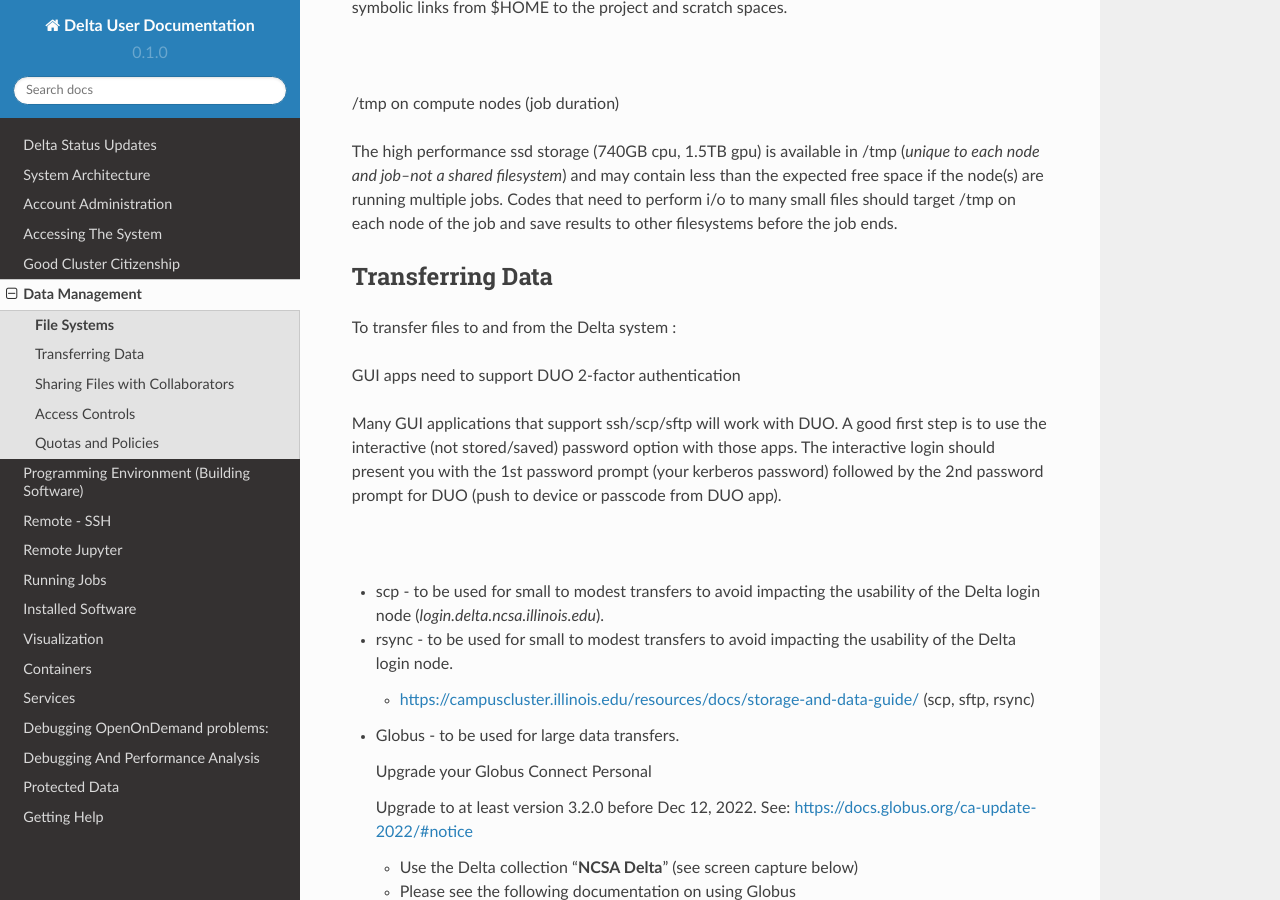
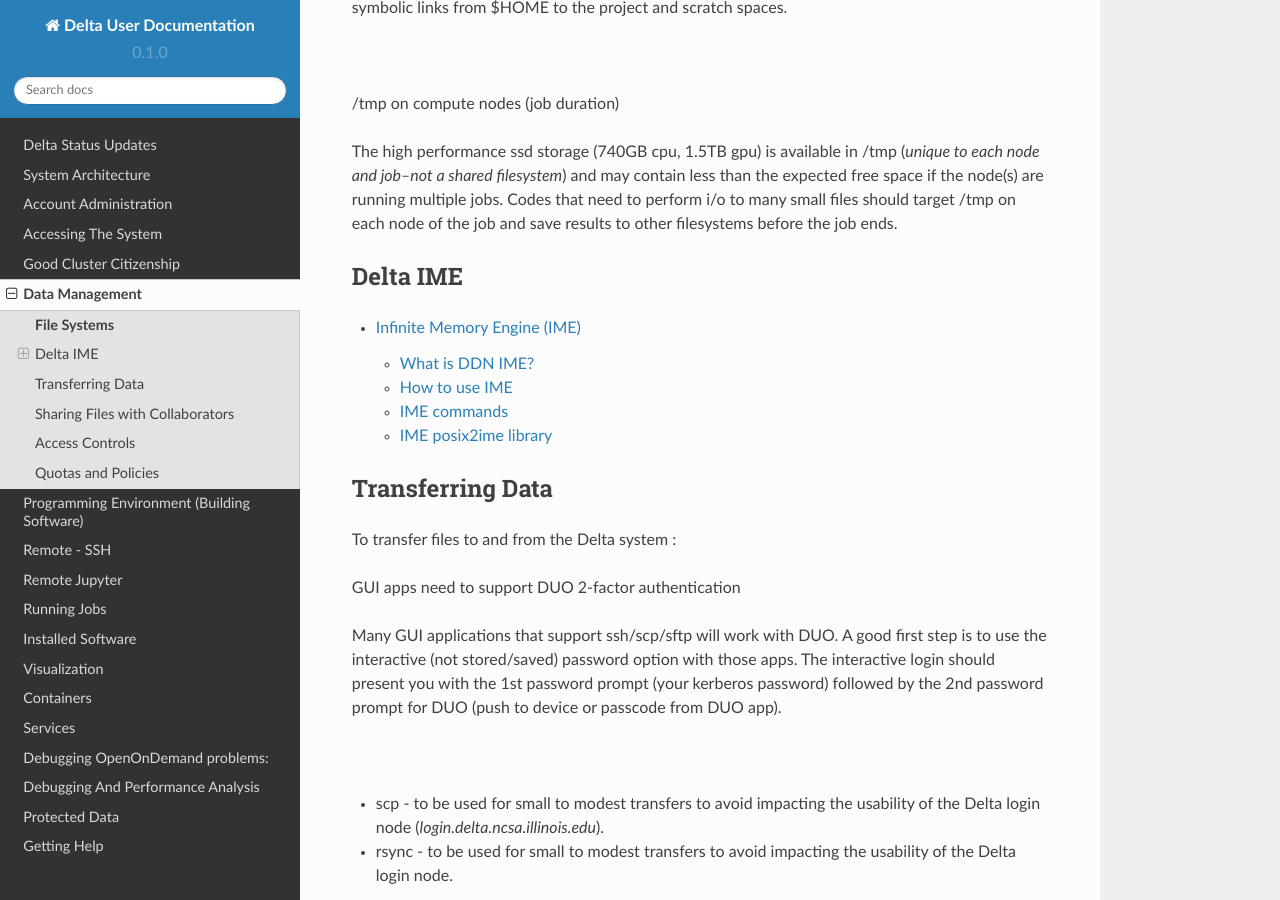
Before and after one commit to ncsa/Delta_doc, a Sphinx documentation site: the page built from docs/source/file_mgmt/index.rst, in a window 1280 px wide and 900 px high, scrolled down 897 px. Built offline with Sphinx 7.4.7 and the Read the Docs theme 2.0.0, drawn with Linux system fonts in a browser that asks for light colours; pages that are not in the unit, such as notebooks, are missing from menus.

Commit message:
link in IME page
TOC link in the new IME page for its new loc.

```diff
--- a/docs/source/file_mgmt/index.rst
+++ b/docs/source/file_mgmt/index.rst
@@ -55,6 +55,14 @@ multiple jobs. Codes that need to perform i/o to many small files should
 target /tmp on each node of the job and save results to other
 filesystems before the job ends.
 
+Delta IME
+--------------
+
+.. toctree::
+   :maxdepth: 2
+
+   ddn_ime
+
 Transferring Data
 --------------------
 To transfer files to and from the Delta system :
```
